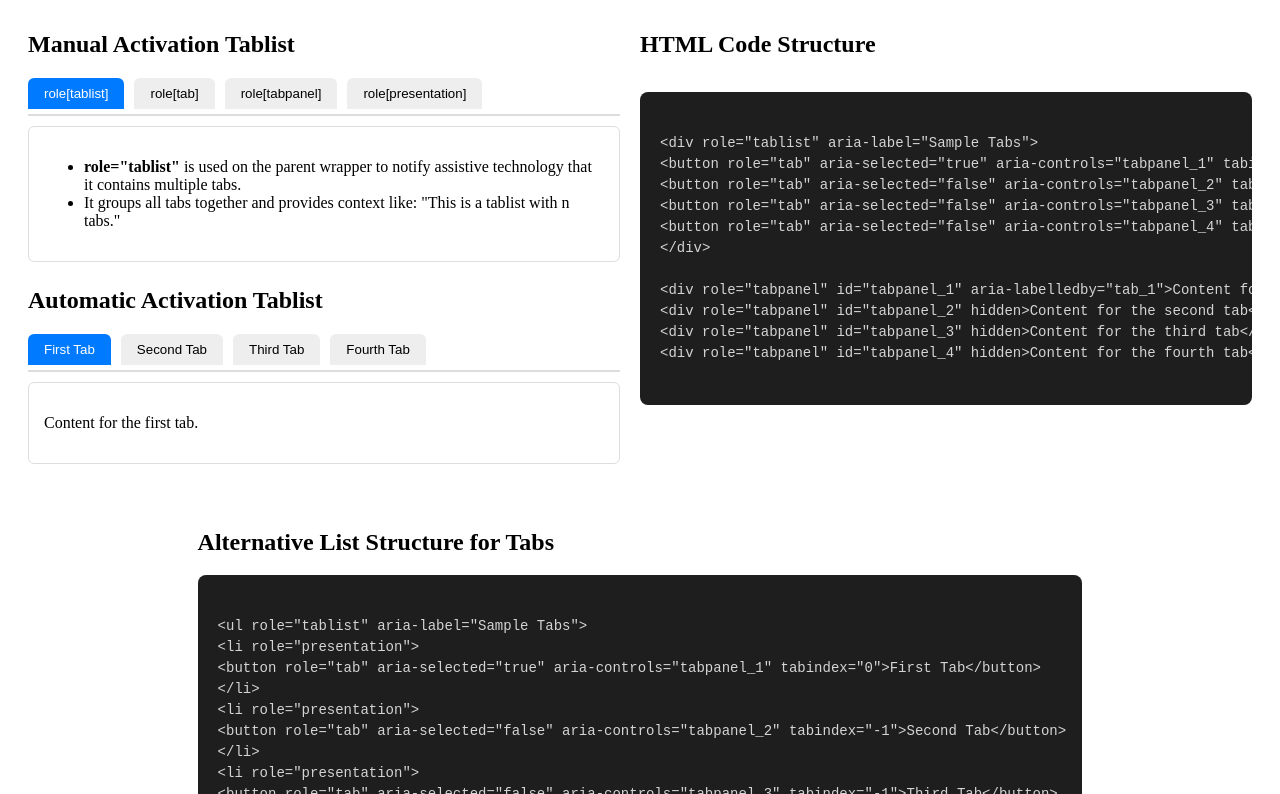
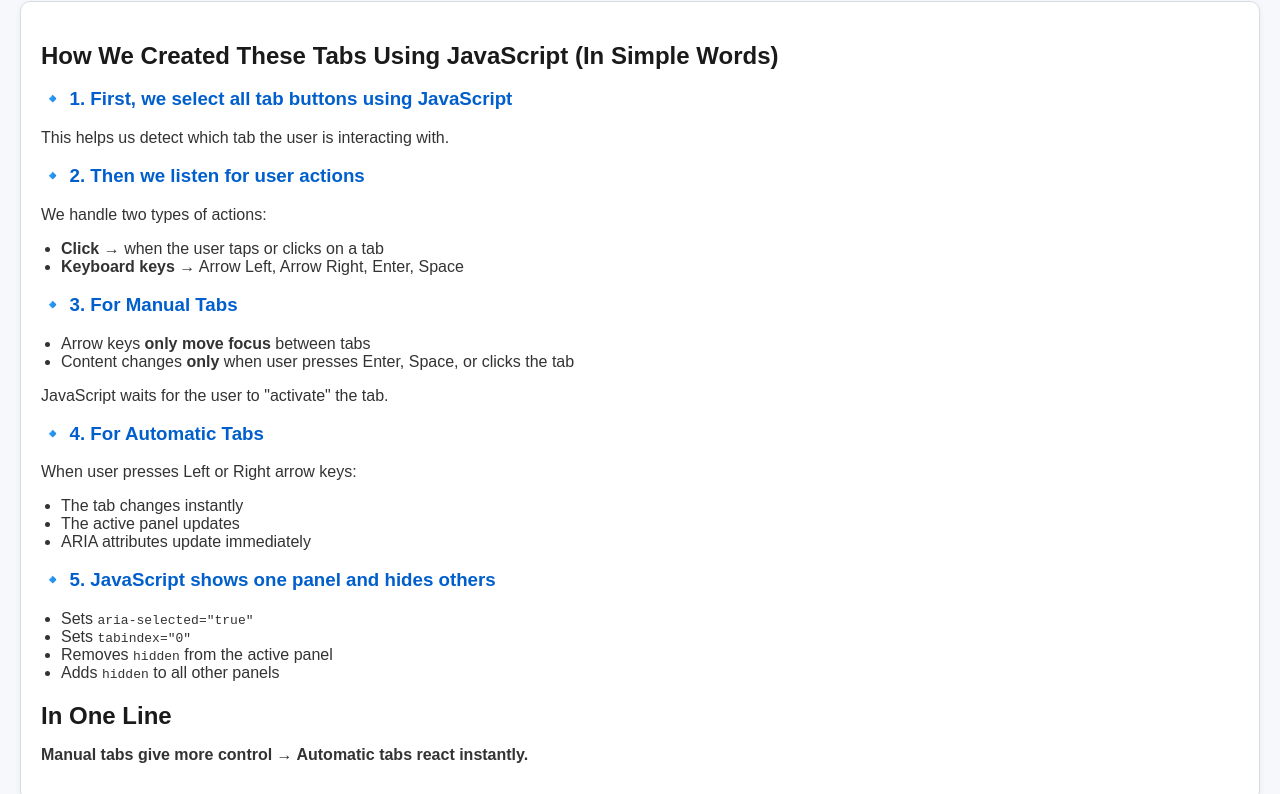
Before and after one commit to Prik03/Accessible-Tabs, a plain HTML site: page index.html in a window 1280 px wide. Shown: the part 89-883 px from the top of the page. Drawn offline with nearby package versions, Linux system fonts and the light colour scheme.

Commit message:
full completed

```diff
--- a/index.html
+++ b/index.html
@@ -19,11 +19,50 @@
             <center>
                 <h1>Accessible Tabs Demo</h1>
             </center>
+
+            <div class="explanation-section">
+                <h2>How We Created These Tabs Using JavaScript (In Simple Words)</h2>
+
+                <h3>🔹 1. First, we select all tab buttons using JavaScript</h3>
+                <p>This helps us detect which tab the user is interacting with.</p>
+
+                <h3>🔹 2. Then we listen for user actions</h3>
+                <p>We handle two types of actions:</p>
+                <ul>
+                    <li><strong>Click</strong> → when the user taps or clicks on a tab</li>
+                    <li><strong>Keyboard keys</strong> → Arrow Left, Arrow Right, Enter, Space</li>
+                </ul>
+
+                <h3>🔹 3. For Manual Tabs</h3>
+                <ul>
+                    <li>Arrow keys <strong>only move focus</strong> between tabs</li>
+                    <li>Content changes <strong>only</strong> when user presses Enter, Space, or clicks the tab</li>
+                </ul>
+                <p>JavaScript waits for the user to "activate" the tab.</p>
+
+                <h3>🔹 4. For Automatic Tabs</h3>
+                <p>When user presses Left or Right arrow keys:</p>
+                <ul>
+                    <li>The tab changes instantly</li>
+                    <li>The active panel updates</li>
+                    <li>ARIA attributes update immediately</li>
+                </ul>
+
+                <h3>🔹 5. JavaScript shows one panel and hides others</h3>
+                <ul>
+                    <li>Sets <code>aria-selected="true"</code></li>
+                    <li>Sets <code>tabindex="0"</code></li>
+                    <li>Removes <code>hidden</code> from the active panel</li>
+                    <li>Adds <code>hidden</code> to all other panels</li>
+                </ul>
+
+                <h2>In One Line</h2>
+                <p><strong>Manual tabs give more control → Automatic tabs react instantly.</strong></p>
+            </div>
+
             <div class="container">
 
-                <!-- LEFT COLUMN (Tablists) -->
                 <div class="left-column">
-
                     <h2>Manual Activation Tablist</h2>
 
                     <div role="tablist" aria-label="Manual Tabs" id="tablist_manual">
@@ -38,72 +77,42 @@
                     </div>
 
                     <div role="tabpanel" id="tabpanel_1_manual" aria-labelledby="tab_1_manual">
-                        <p>
                         <ul>
-                            <li><strong>role="tablist"</strong> is used on the parent wrapper to notify assistive
-                                technology that it contains multiple tabs.</li>
-                            <li>It groups all tabs together and provides context like: "This is a tablist with n tabs."
-                            </li>
+                            <li><strong>role="tablist"</strong> is used on the parent wrapper.</li>
+                            <li>It groups all tabs and informs assistive tech.</li>
                         </ul>
-
-                        </p>
-                    </div>
-                    <div role="tabpanel" id="tabpanel_2_manual" aria-labelledby="tab_2_manual" hidden>
-                        <p>
-                        <ul>
-                            <li>Each tab uses <strong>role="tab"</strong> so screen readers know these are selectable
-                                items.</li>
-                            <li>Only one tab is active at a time → marked with <strong>aria-selected="true"</strong> and
-                                <strong>tabindex="0"</strong>.
-                            </li>
-                            <li>Inactive tabs have <strong>aria-selected="false"</strong> and
-                                <strong>tabindex="-1"</strong> to prevent accidental focus.
-                            </li>
-                            <li><strong>aria-controls="tabpanel_x"</strong> links each tab to the panel it controls.
-                            </li>
-                        </ul>
-                        </p>
-                    </div>
-                    <div role="tabpanel" id="tabpanel_3_manual" aria-labelledby="tab_3_manual" hidden>
-                        <p>
-                        <ul>
-                            <li>
-                                <strong>role="tabpanel"</strong> is used on the content panels associated with each
-                                tab.
-                            </li>
-                            <li>
-                                <strong>aria-labelledby="tab_x"</strong> connects the panel back to its tab.
-                            </li>
-                            <li>
-                                Hidden panels use the <strong>hidden</strong> attribute but remain available for screen
-                                readers when active.
-                            </li>
-                        </ul>
-                        </p>
-                    </div>
-                    <div role="tabpanel" id="tabpanel_4_manual" aria-labelledby="tab_4_manual" hidden>
-                        <p>
-                            <strong>role="presentation"</strong> tells screen readers to ignore the element because it
-                            is only used for layout or design.
-                        </p>
                     </div>
 
+                    <div role="tabpanel" id="tabpanel_2_manual" aria-labelledby="tab_2_manual" hidden>
+                        <ul>
+                            <li><strong>role="tab"</strong> allows screen readers to understand tabs.</li>
+                            <li>Only one is active at a time, marked by aria-selected.</li>
+                        </ul>
+                    </div>
 
-                    <!-- Automatic Tablist -->
+                    <div role="tabpanel" id="tabpanel_3_manual" aria-labelledby="tab_3_manual" hidden>
+                        <ul>
+                            <li><strong>role="tabpanel"</strong> is used for content panels.</li>
+                            <li>Connected with aria-labelledby.</li>
+                        </ul>
+                    </div>
+
+                    <div role="tabpanel" id="tabpanel_4_manual" aria-labelledby="tab_4_manual" hidden>
+                        <p><strong>role="presentation"</strong> tells screen readers to ignore the element.</p>
+                    </div>
+
+                    <!-- AUTOMATIC TABLIST -->
                     <h2>Automatic Activation Tablist</h2>
 
                     <div role="tablist" aria-label="Automatic Tabs" id="tablist">
                         <button role="tab" id="tab_1" aria-selected="true" tabindex="0" aria-controls="tabpanel_1">First
                             Tab</button>
                         <button role="tab" id="tab_2" aria-selected="false" tabindex="-1"
-                            aria-controls="tabpanel_2">Second
-                            Tab</button>
+                            aria-controls="tabpanel_2">Second Tab</button>
                         <button role="tab" id="tab_3" aria-selected="false" tabindex="-1"
-                            aria-controls="tabpanel_3">Third
-                            Tab</button>
+                            aria-controls="tabpanel_3">Third Tab</button>
                         <button role="tab" id="tab_4" aria-selected="false" tabindex="-1"
-                            aria-controls="tabpanel_4">Fourth
-                            Tab</button>
+                            aria-controls="tabpanel_4">Fourth Tab</button>
                     </div>
 
                     <div role="tabpanel" id="tabpanel_1" aria-labelledby="tab_1">
@@ -118,14 +127,11 @@
                     <div role="tabpanel" id="tabpanel_4" aria-labelledby="tab_4" hidden>
                         <p>Content for the fourth tab.</p>
                     </div>
-
                 </div>
 
-
-                <!-- RIGHT COLUMN (Code Section) -->
+                <!-- RIGHT COLUMN -->
                 <div class="right-column">
                     <h2>HTML Code Structure</h2>
-
                     <pre class="code-block">
 <code>
 &lt;div role="tablist" aria-label="Sample Tabs"&gt;
@@ -142,7 +148,6 @@
 </code>
 </pre>
                 </div>
-
             </div>
 
             <div class="exeception">
@@ -150,18 +155,23 @@
                 <pre class="code-block">
 <code>
 &lt;ul role="tablist" aria-label="Sample Tabs"&gt;
+
  &lt;li role="presentation"&gt;
     &lt;button role="tab" aria-selected="true" aria-controls="tabpanel_1" tabindex="0"&gt;First Tab&lt;/button&gt;
   &lt;/li&gt;
+
   &lt;li role="presentation"&gt;
     &lt;button role="tab" aria-selected="false" aria-controls="tabpanel_2" tabindex="-1"&gt;Second Tab&lt;/button&gt;
   &lt;/li&gt;
+
   &lt;li role="presentation"&gt;
     &lt;button role="tab" aria-selected="false" aria-controls="tabpanel_3" tabindex="-1"&gt;Third Tab&lt;/button&gt;
    &lt;/li&gt;
+
     &lt;li role="presentation"&gt;
         &lt;button role="tab" aria-selected="false" aria-controls="tabpanel_4" tabindex="-1"&gt;Fourth Tab&lt;/button&gt;
     &lt;/li&gt;
+
 &lt;/ul&gt;
 </code>
 </pre>
--- a/style.css
+++ b/style.css
@@ -1,75 +1,120 @@
-/* MAIN 50/50 LAYOUT */
+body {
+  font-family: Arial, sans-serif;
+  margin: 0;
+  padding: 20px;
+  background: #f6f8fb;
+  color: #333;
+}
+
+h1,
+h2 {
+  margin-bottom: 12px;
+  color: #1a1a1a;
+  font-weight: 600;
+}
+
 .container {
   display: flex;
-  gap: 20px;
-  padding: 20px;
+  gap: 30px;
+  margin-top: 20px;
 }
 
-.left-column,
-.right-column {
-  width: 50%;
+.left-column {
+  width: 55%;
 }
 
-/* Center content in code column */
 .right-column {
-  display: flex;
-  flex-direction: column;
-  justify-content: flex-start;
+  width: 45%;
 }
 
-/* TABLIST UI */
-[role="tablist"] {
-  display: flex;
-  gap: 10px;
-  margin-bottom: 10px;
-  border-bottom: 2px solid #ddd;
-  padding-bottom: 5px;
-}
-
-[role="tab"] {
-  padding: 8px 16px;
-  background: #eee;
-  border: none;
-  cursor: pointer;
-  border-radius: 6px 6px 0 0;
-}
-
-[role="tab"][aria-selected="true"] {
-  background: #007bff;
-  color: white;
-}
-
-/* PANELS */
-[role="tabpanel"] {
-  padding: 15px;
-  border: 1px solid #ddd;
-  margin-bottom: 25px;
-  border-radius: 6px;
-}
-
-/* CODE BLOCK */
-.code-block {
-  background: #1e1e1e;
-  color: #d4d4d4;
-  padding: 20px;
-  border-radius: 8px;
-  overflow-x: auto;
-  font-size: 14px;
-  line-height: 1.5;
-}
-
-/* MOBILE RESPONSIVE */
 @media (max-width: 900px) {
   .container {
     flex-direction: column;
   }
+
   .left-column,
   .right-column {
     width: 100%;
   }
 }
 
+.explanation-section {
+  background: #ffffff;
+  padding: 20px;
+  border-radius: 10px;
+  border: 1px solid #d8dce3;
+  margin-bottom: 40px;
+  box-shadow: 0 2px 6px rgba(0, 0, 0, 0.06);
+}
+
+.explanation-section h2 {
+  margin-bottom: 14px;
+}
+
+.explanation-section h3 {
+  margin-top: 18px;
+  color: #005fcc;
+}
+
+.explanation-section ul {
+  padding-left: 20px;
+}
+
+[role="tablist"] {
+  display: flex;
+  gap: 10px;
+  margin-bottom: 15px;
+  flex-wrap: wrap;
+}
+
+[role="tab"] {
+  padding: 10px 18px;
+  background: #e6e6e6;
+  border: none;
+  border-radius: 6px;
+  cursor: pointer;
+  font-size: 15px;
+  transition: all 0.2s ease;
+}
+
+[role="tab"][aria-selected="true"] {
+  background: #0078ff;
+  color: #fff;
+  outline: 2px solid #005fcc;
+}
+
+[role="tab"]:focus {
+  outline-offset: 2px;
+}
+
+[role="tabpanel"] {
+  background: white;
+  padding: 15px;
+  border: 1px solid #ccd3dd;
+  border-radius: 6px;
+  margin-bottom: 25px;
+}
+
+[role="tabpanel"][hidden] {
+  display: none;
+}
+
+.code-block {
+  background: #1e1e1e;
+  color: #e4e4e4;
+  padding: 18px;
+  border-radius: 8px;
+  overflow-x: auto;
+  border: 1px solid #333;
+  margin-bottom: 20px;
+}
+
+.code-block code {
+  font-family: Consolas, monospace;
+  font-size: 14px;
+  white-space: pre;
+}
+
 .exeception {
-  width: 70%;
-  margin: auto;
+  margin-top: 40px;
 }
```
Lines whose indentation alone changed are shown as unchanged.
